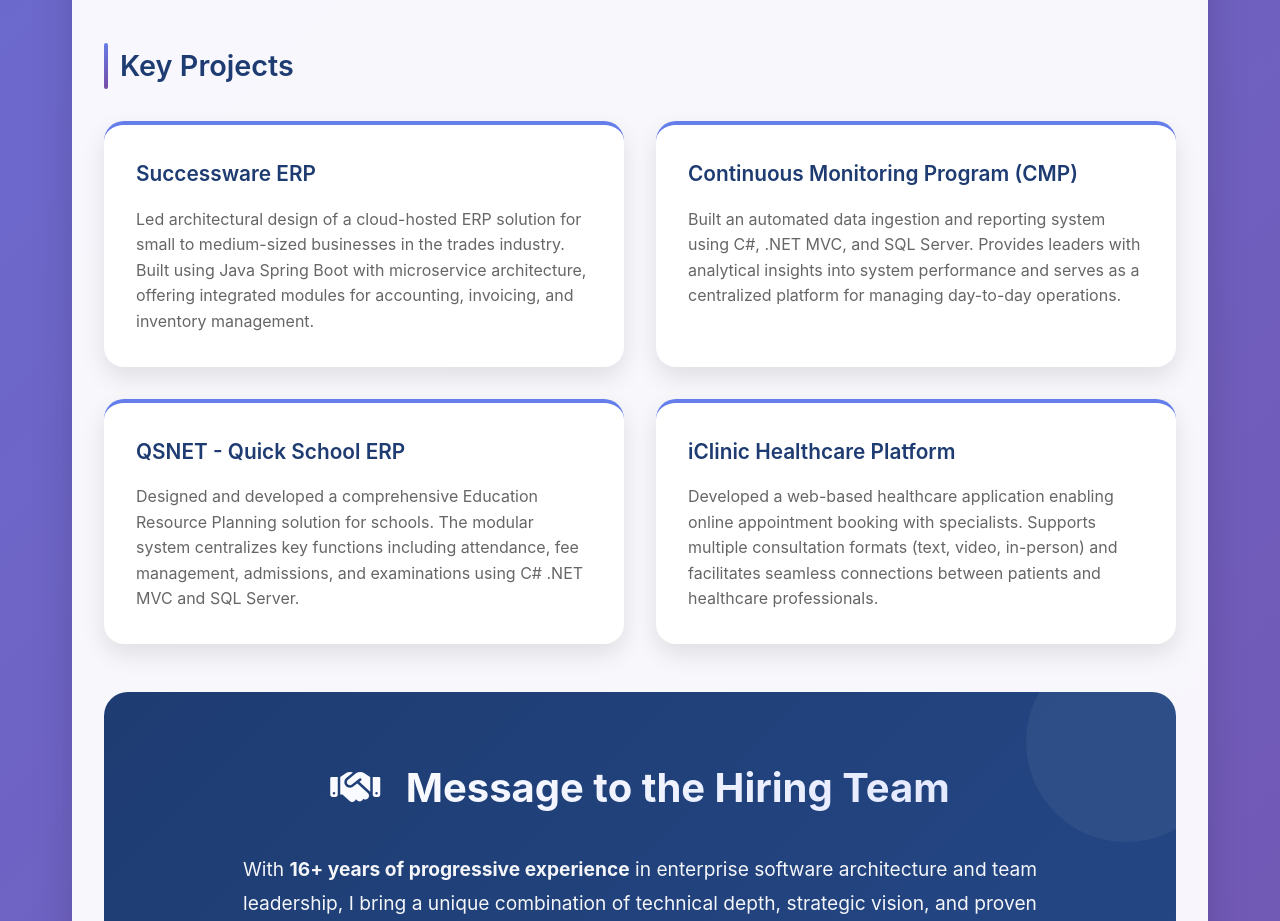
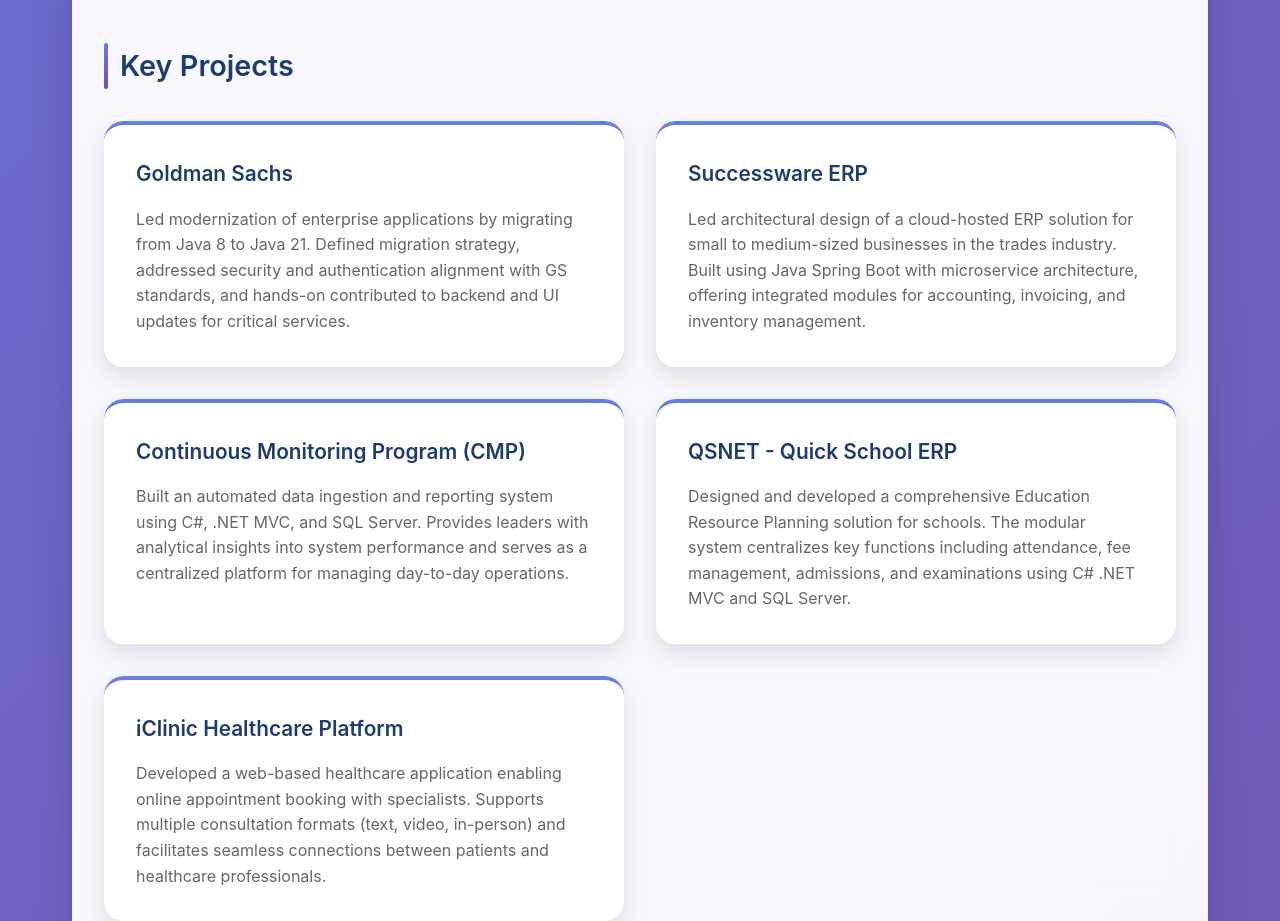
Before and after one commit to AbhiMathur/bio, a plain HTML site: page index.html in a window 1280 px wide. Shown: the part 2780-3701 px from the top of the page. Drawn offline with Linux system fonts and the light colour scheme.

Commit message:
Add Goldman Sachs project details to index.html
Added project details for Goldman Sachs including modernization efforts and migration strategy.

```diff
--- a/index.html
+++ b/index.html
@@ -781,6 +781,12 @@
                     <h2 class="section-title">Key Projects</h2>
                     <div class="project-grid">
                         <div class="project-card">
+                            <h3 class="project-title">Goldman Sachs</h3>
+                            <p class="project-description">
+                                Led modernization of enterprise applications by migrating from Java 8 to Java 21. Defined migration strategy, addressed security and authentication alignment with GS standards, and hands-on contributed to backend and UI updates for critical services.
+                            </p>
+                        </div>
+                        <div class="project-card">
                             <h3 class="project-title">Successware ERP</h3>
                             <p class="project-description">
                                 Led architectural design of a cloud-hosted ERP solution for small to medium-sized businesses in the trades industry. Built using Java Spring Boot with microservice architecture, offering integrated modules for accounting, invoicing, and inventory management.
```
